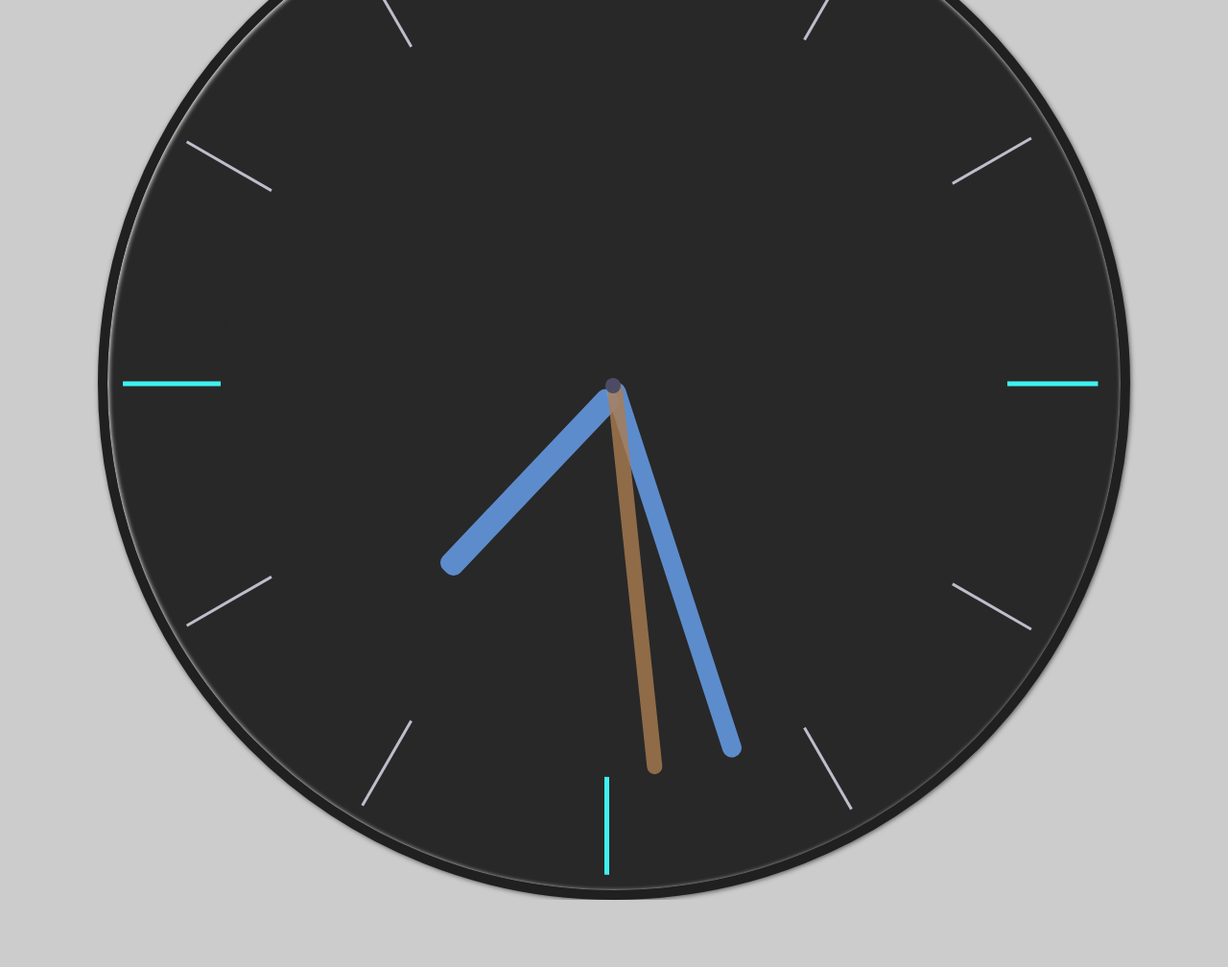
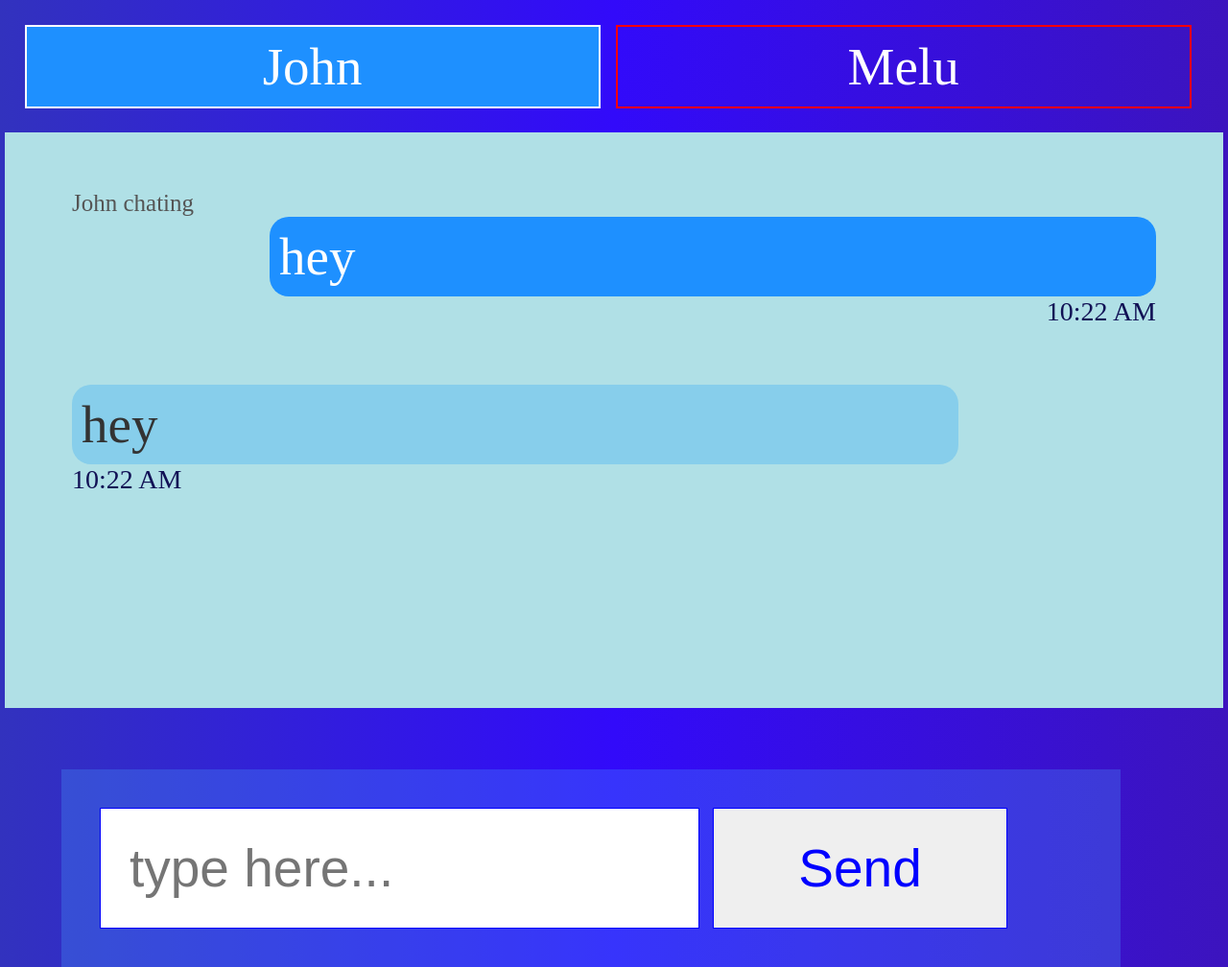
Before and after one commit to Hafa24/Simple.github.io, a plain HTML site: page index.html in a window 1280 px wide. Shown: the whole page at 96% size. Before the commit the page ends 938 px from the top, so only its background shows below. Drawn offline with Linux system fonts and the light colour scheme.

Commit message:
Add files via upload

```diff
--- /dev/null
+++ b/chatapp.css
@@ -0,0 +1,43 @@
+*{
+margin:0;
+padding:0;
+justify-content:center;
+}
+body{
+background:linear-gradient(90deg,rgb(50,50,190),rgb(50,10,250),rgb(60,20,190));
+justify-content:center;
+  width:90%;
+  text-align:center;
+}
+.person-selector {
+display:flex;
+width:100%;
+gap:1rem;
+text-align:center;
+justify-content:center;
+}
+.personOne,.personTwo {
+width:100%;
+padding:10px;
+background:none;
+border:2px solid red;
+color:#fff;
+}
+.active-bg{
+background:dodgerblue;
+border:2px solid #fff;
+}
+.message {
+padding:10px;
+height:70vh;
+margin:5px 5px 5px 5px;
+background:powderblue;
+}
+.message-header {
+font-size:25px;
+}
+.chat-input-form {
+width:100%;
+padding:10px;
+background:#4f4;
+}
--- a/index.html
+++ b/index.html
@@ -2,174 +2,274 @@
 <html>
 <head>
 <title></title>
+  <link rel="stylesheet/text" href="chatapp.css">
 <style type="text/css">
-body {
-height:100vh;
+*{
+margin:0;
 padding:0;
-margin:0;
-display:flex;
-align-items:center;
-justify-content: center;
-background:#ccc;
-}
-#clock{
-background:#282828;
-position:relative;
-height:80vw;
-width:80vw;
-border:10px solid #202020;
-box-shadow:inset 1px 1px 5px #fff,1px 1px 5px #555;
-border-radius:50%;
-padding:1rem;
-display:flex;
-align-items:center;
 justify-content:center;
 }
-#clockinner{
-position:relative;
-background:#282828;
-overflow:hidden;
+body{
+background:linear-gradient(90deg,rgb(50,50,190),rgb(50,10,250),rgb(60,20,190));
+justify-content:center;
   width:100%;
-height:100%;
-border-radius:100%;
+  height:90vh;
+
 }
-#clockinner::after {
--webkit-transform: rotate(90deg);
--maz-transform:rotate(90deg);
-transform:rotate(90deg);
+.person-selector {
+margin:2%;
+display:flex;
+width:95%;
+background:;
+gap:1rem;
+text-align:center;
+
+justify-content:center;
 }
-#clockinner::after,
-#clockinner::before,
-#clockinner .marking{
-content:'';
-position:absolute;
-width:5px;
-height:100%;
-background:#3ff1f0;
-z-index:0;
-left:49%;
-top:0%;
+.personOne,.personTwo {
+width:100%;
+padding:10px;
+background:none;
+border:2px solid red;
+color:#fff;
+
 }
-#clockinner .marking {
-background:#bdbdcb;
-width:3px;
+
+.active-bg{
+background:dodgerblue;
+border:2px solid #fff;
 }
-#clockinner .marking.marking-one {
--webkit-transform :rotate(30deg);
--maz-transform:rotate(30deg);
-transform:rotate(30deg);
+.message {
+padding:10px 10px ;
+height:60vh;
+  padding-bottom:70px;
+  overflow:scroll;
+  bottom:60px;
+margin:5px 5px 5px 5px;
+background:powderblue;
 }
-#clockinner .marking.marking-two {
--webkit-transform :rotate(60deg);
--maz-transform:rotate(60deg);
-transform:rotate(60deg);
+.message-header {
+font-size:25px;
+  color:#555
 }
-#clockinner .marking.marking-three {
--webkit-transform :rotate(120deg);
--maz-transform:rotate(120deg);
-transform:rotate(120deg);
+.chat-input-form {
+width:85%;
+  margin:5%;
+padding:10px;
+background:#4af4;
 }
-#clockinner .marking.marking-four {
--webkit-transform :rotate(150deg);
--maz-transform:rotate(150deg);
-transform:rotate(150deg);
+
+  .typing-box{
+    padding:10px;
+    border:1px solid blue;
+    outline:none;
+    color:blue
   }
-.clockface {
-position:absolute;
-top:10%;
-left:10%;
+  .sendbtn{
+    padding:10px;
+    width:30%;
+    border:1px solid blue;
+    color:blue
+  }
+  .sendbtn:active{
+    transform:scale(0.95);
+    opacity:0.5
+  }
+
+  .message-body-john{
     width:80%;
-height:80%;
-background:#282828;
--webkit-border-radius:100%;
--maz-border-radius:100%;
-border-radius:100%;
-z-index:1;
+    float:right;
+    background:dodgerblue;
+    color:#fff;
+    padding:10px;
+    border-radius:20px;
+
   }
-#inner {
-position:absolute;
-top:50%;
-left:50%;
-width:16px;
-height:16px;
-border-radius:18px;
-margin-left:-9px;
-margin-top:-6px;
-background:#4d4b63;
-z-index:11;
+
+   .message-footer-john{
+     display:flex;
+     margin-bottom:30px;
+     color:#115;
+     float:right;
+     justify-content:right;
+     width:50%;
+     font-size:12px;
    }
-#hour,#minute ,#second  {
-position:absolute;
-border-radius:10px;
-transform-origin:bottom;
-z-index:5;
+
+   .message-body-melu{
+     width:80%;
+    background:skyblue;
+     color:#333;
+     float:left;
+     padding:10px;
+     border-radius:20px;
+
    }
-#hour {
-background:#6ba6f6;
-width:2.4%;
-height:25%;
-top:26%;
-left:48.85%;
-opacity:0.8;
+   .message-footer-melu{
+   color:#115;
+     display:flex;
+     float:left;
+     justify-content:left;
+     width:100%;
+     text-align:right;
+    font-size:12px;
+     margin-bottom:30px;
    }
-#minute  {
-background:#6ba6f6;
-width:2%;
-height:40%;
-top:10%;
-left:48.9%;
-opacity:0.8;
+
+  @media (min-width:560px){
+    body{
+      margin:0 0%;
+      width:100%;
+      height:100vh;
+      font-size:55px
     }
-#second  {
-background:#aa7c51;
-width:1.6%;
-height:40%;
-top:10%;
-left:49.25%;
-opacity:0.8;
+    .message {
+padding:60px 70px;
+    }
+      .message-footer-melu, .message-footer-john{
+
+     font-size:28px;
+     margin-bottom:60px;
+   }
+    .chat-input-form {
+width:80%;
+  margin:5%;
+padding:40px;
+background:#4af4;
+}
+    .typing-box{
+    padding:30px;
+    border:1px solid blue;
+    outline:none;
+    color:blue;
+      width:55%;
+      font-size:55px
+  }
+  .sendbtn{
+    padding:30px;
+    width:30%;
+    border:1px solid blue;
+    color:blue;
+    font-size:55px
+  }
   }
 </style>
 </head>
 <body>
-<div id="clock" >
-<div id="clockinner" >
-	<div class="marking marking-one" ></div>
-	<div class="marking marking-two" ></div>
-	<div class="marking marking-three" ></div>
-	<div class="marking marking-four" ></div>
-
-	<div class="clockface" ></div>
-
-	<div id="inner" ></div>
-
-	<div id="hour" ></div>
-	<div id="minute" ></div>
-	<div id="second" ></div>
-</div>
+<div class="person-selector" >
+	 <div class=" personOne active-bg" >John</div>
+	 <div class=" personTwo" >Melu</div>
 </div>
 
+<div class="message" >
+ 	<div class="message-header" >John chating</div>
 
-<script type="text/javascript">
+  <div class="message-body-john" >hey</div>
+	 <div class="message-footer-john" >10:22 AM</div>
 
-let hour = document.getElementById("hour");
-let minute = document.getElementById("minute");
-let second = document.getElementById("second");
-setInterval(()=>{
-d=new Date()
-hr = d.getHours()
-min = d.getMinutes()
-sec = d.getSeconds()
-hr_rotation = 30 * hr + min / 2;
-min_rotation = 6 * min;
-sec_rotation = 6 * sec;
+  <div class="message-body-melu" >hey</div>
+	 <div class="message-footer-melu" >10:22 AM</div>
 
-hour.style.transform = `rotate(${hr_rotation}deg)`;
-minute.style.transform = `rotate(${min_rotation}deg)`;
-second.style.transform = `rotate(${sec_rotation}deg)`;
-},1000);
+</div>
+
+<div class="chat-input-form" >
+<input class="typing-box" placeholder="type here...">
+<button class="sendbtn">Send</button>
+</div>
+</body>
+<script src="js/chatapp.js">
+
+const personSelector = document.querySelector('.person-selector');
+const personOne = document.querySelector('.personOne');
+const personTwo= document.querySelector('.personTwo');
+const messageHeader = document.querySelector('.message-header');
+const sendbtn = document.querySelector('.sendbtn');
+const message = document.querySelector('.message');
+const input = document.querySelector('.typing-box');
+window.onload =()=>{
+    message.scrollTop = message.scrollHeight -message.clientHeight
+
+   // alert("hf")
+}
+
+//const personSelector = document.querySelector('.person-selector');
+
+
+personSelector.addEventListener('click',function chatername(name){
+    if(name.target == personOne){
+        personOne.classList.add('active-bg')
+        personTwo.classList.remove('active-bg')
+    messageHeader.innerText = personOne.innerText +" Chating"
+        messageSender = "john"
+
+    }else{
+
+        personTwo.classList.add('active-bg')
+    personOne.classList.remove('active-bg')
+      messageHeader.innerText = personTwo.innerText + " Chating"
+        messageSender = "melu"
+    }
+
+})
+
+const newMessage = {
+        messageSender:name,
+        text:input.value,
+    }
+input.oninput =()=>{
+    timestamp = new Date().toLocaleString('en-us',{hour:'numeric',minute:'numeric',second:'numeric',hour12:true})
+
+   // alert(timestamp)
+}
+
+
+// sending new messages
+
+sendbtn.onclick = ()=>{
+
+    if(messageSender== "john"){
+    message.innerHTML += `<div class="chats" oncontextmenu="del(this)"><div class="message-body-john"  >`+input.value+`</div>
+	 <div class="message-footer-john" >`+timestamp+`</div>`
+    }
+    else{
+        message.innerHTML += `<div class="chats" oncontextmenu="del(this)">`
+        +
+       ` <div class="message-body-melu"  >`+input.value+`</div>`+
+	`<div class="message-footer-melu" >`+timestamp+`</div></div></div>`
+
+    }
+    message.scrollTop = message.scrollHeight-message.clientHeight
+    input.value =""
+    savechat()
+}
+const messageBody = document.querySelector('.message-body-john')
 
 
 
+
+
+function del(e){
+ row = e;
+    row.remove(row)
+   // document.querySelector('.message-body-melu') .remove(e)
+  //  document.querySelector('.message-footer-melu') .remove(this)
+    savechat()
+}
+
+getchat()
+//saving messages
+
+function savechat(){
+    localStorage.setItem('chats',message.innerHTML)
+}
+
+function getchat(){
+  message.innerHTML =  localStorage.getItem('chats')
+}
+function getchat(){
+  message.innerHTML =  localStorage.getItem('chats')
+}
+//localStorage.clear()
 </script>
-</body>
+
 </html>
```
Also changed, not shown: chatapp.js (added, +91 -0 lines). Lines whose indentation alone changed are shown as unchanged.
